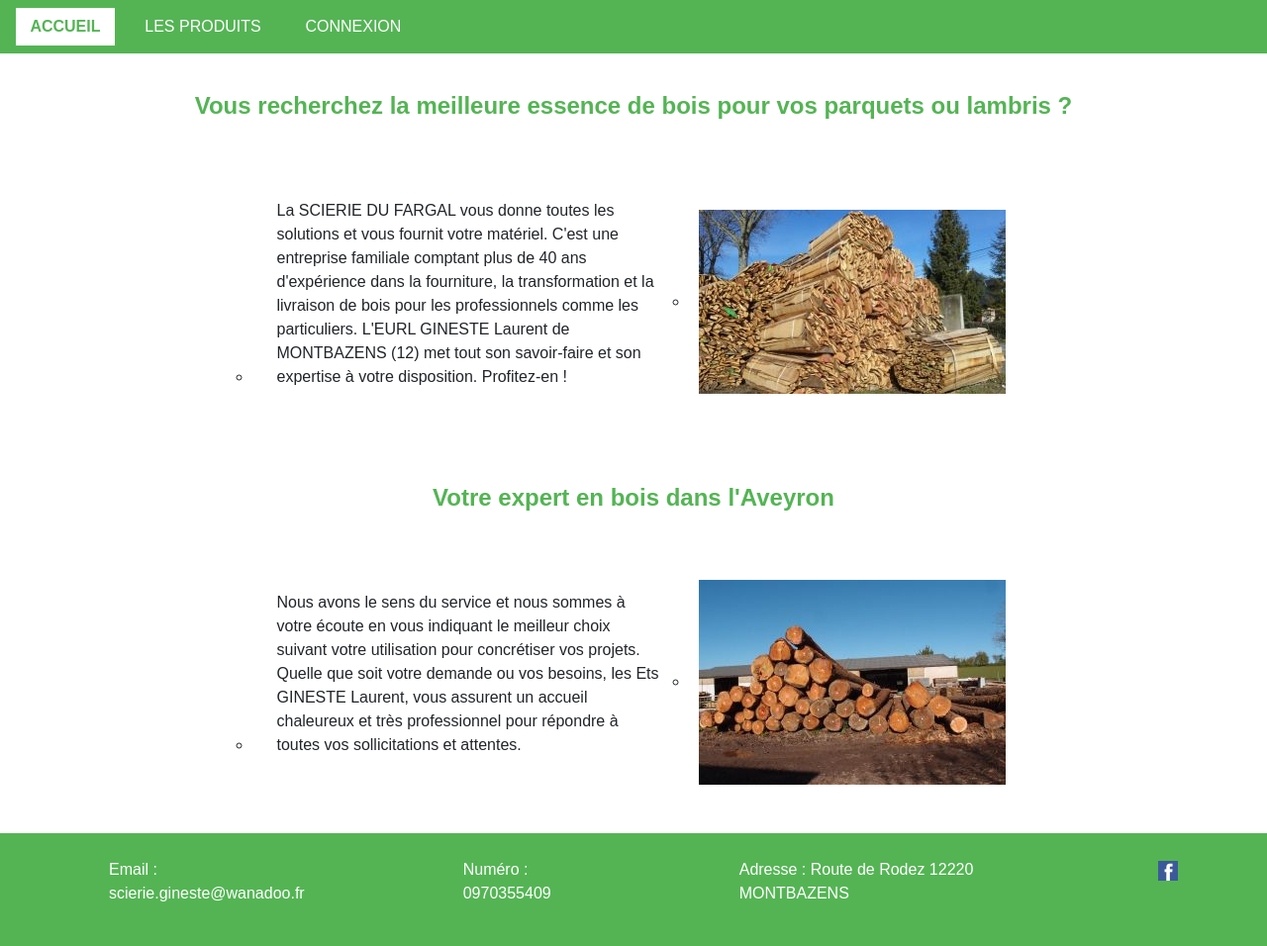
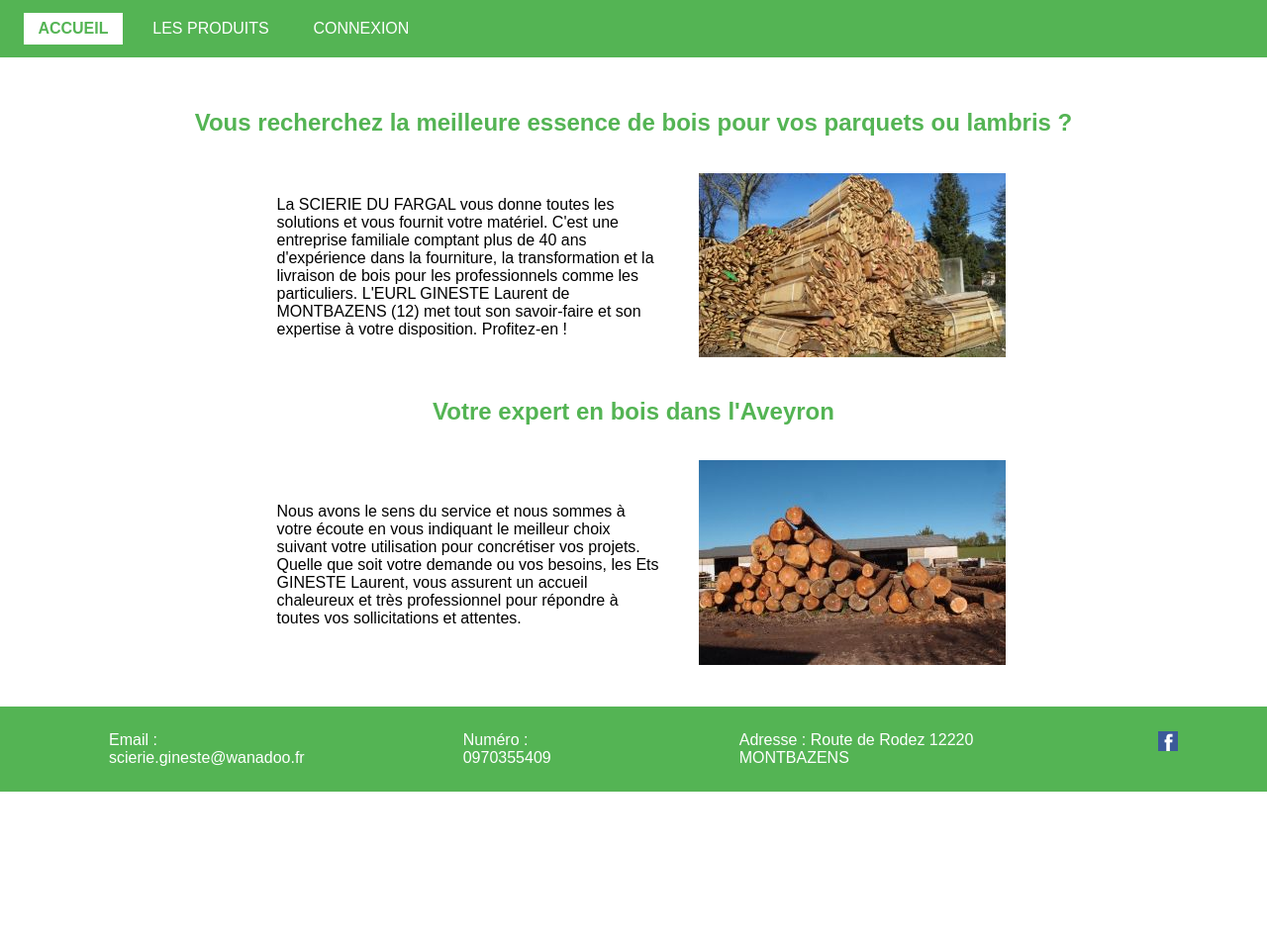
Before and after one commit to MathiasCros/ChallengeScierie, a PHP site: page / in a window 1280 px wide. Shown: the whole page at 99% size. After the commit the page ends 800 px from the top, so only its background shows below. Run offline with PHP 8.4, Linux system fonts and the light colour scheme; data comes from the database, SQL or seed files in the repository.

Commit message:
Supression de BootStrap, fix des effets de bord

```diff
--- a/connexion.php
+++ b/connexion.php
@@ -10,8 +10,6 @@ session_start();
 	<meta name="viewport" content="width=device-width, initial-scale=1.0">
 	<link rel="stylesheet" href="style.css">
 	<link rel="stylesheet" href="https://cdnjs.cloudflare.com/ajax/libs/font-awesome/4.7.0/css/font-awesome.min.css">
-	<link rel="stylesheet" href="https://cdn.jsdelivr.net/npm/bootstrap@4.6.2/dist/css/bootstrap.min.css"
-		integrity="sha384-xOolHFLEh07PJGoPkLv1IbcEPTNtaed2xpHsD9ESMhqIYd0nLMwNLD69Npy4HI+N" crossorigin="anonymous">
 </head>
 
 <body>
--- a/index.php
+++ b/index.php
@@ -9,8 +9,6 @@ session_start();
 	<title>TEST GREEN IT</title>
 	<link rel="stylesheet" href="style.css">
 	<link rel="stylesheet" href="https://cdnjs.cloudflare.com/ajax/libs/font-awesome/4.7.0/css/font-awesome.min.css">
-	<link rel="stylesheet" href="https://cdn.jsdelivr.net/npm/bootstrap@4.6.2/dist/css/bootstrap.min.css"
-		integrity="sha384-xOolHFLEh07PJGoPkLv1IbcEPTNtaed2xpHsD9ESMhqIYd0nLMwNLD69Npy4HI+N" crossorigin="anonymous">
 </head>
 
 <body>
--- a/produits.php
+++ b/produits.php
@@ -9,8 +9,6 @@ session_start();
 	<title>TRUC</title>
 	<link rel="stylesheet" href="style.css">
 	<link rel="stylesheet" href="https://cdnjs.cloudflare.com/ajax/libs/font-awesome/4.7.0/css/font-awesome.min.css">
-	<link rel="stylesheet" href="https://cdn.jsdelivr.net/npm/bootstrap@4.6.2/dist/css/bootstrap.min.css"
-		integrity="sha384-xOolHFLEh07PJGoPkLv1IbcEPTNtaed2xpHsD9ESMhqIYd0nLMwNLD69Npy4HI+N" crossorigin="anonymous">
 </head>
 
 <body>
--- a/style.css
+++ b/style.css
@@ -30,6 +30,12 @@ body {
     font-weight: bold;                 /* mettre le texte en gras */
 }
 
+/*pour supprimer les ronds après avoir supp Bootstrap*/
+ul, li {
+    list-style: none;
+    margin: 0;
+    padding: 0;
+}
 
 /* ==========================================================================
    2. MENU (Anciennement menu.css)
@@ -39,6 +45,7 @@ body {
     align-items: center;
     padding: 0.8rem 1.5rem;
     background-color: #54b454;
+    width: 100%;
 }
 
 .nav-links {
```
